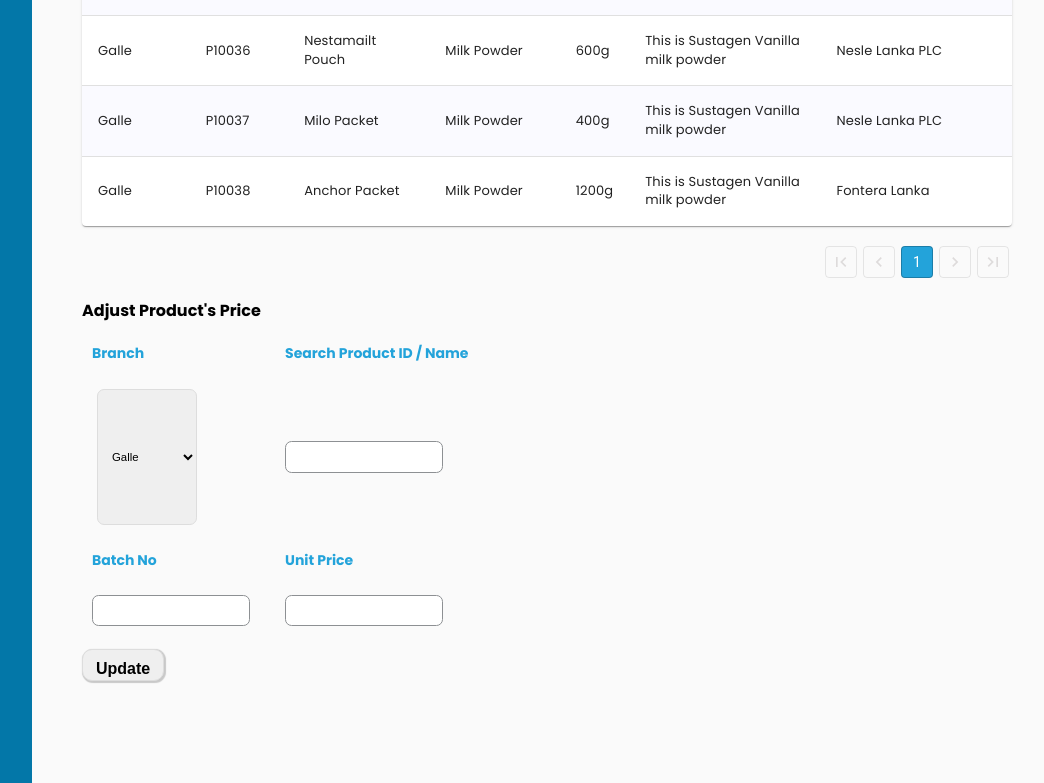
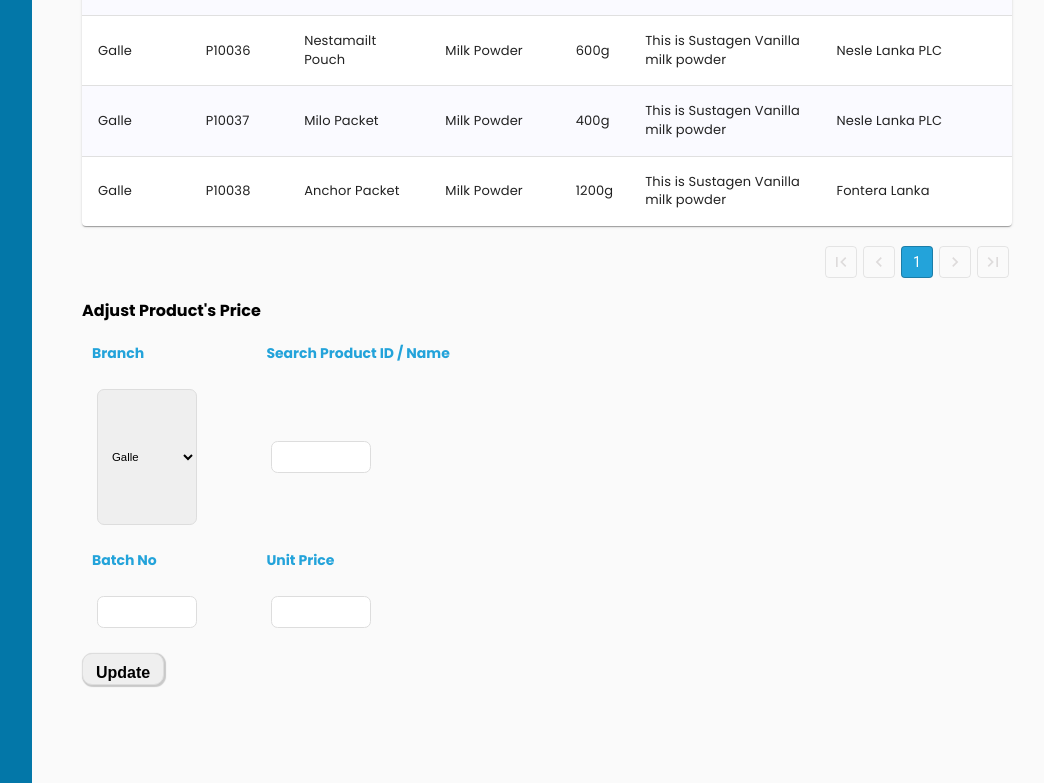
Before and after one commit to priyashankapgui/CMS, a React (Create React App) app: page /products in a window 1280 px wide. Shown: the part 497-1280 px from the top of the page, without its empty margins (218-1262 px from the left). Built offline with nearby package versions, Linux system fonts and the light colour scheme; a web font is replaced by a local one.

Commit message:
Add 'type' prop to InputField component

```diff
--- a/src/Components/InputField/InputField.jsx
+++ b/src/Components/InputField/InputField.jsx
@@ -25,10 +25,11 @@ const IconContainer = styled.span`
   transform: translateY(-50%);
 `;
 
-function InputField({ id, name, placeholder, onChange, editable, borderRadius, height, width, marginTop ,children }) {
+function InputField({ type, id, name, placeholder, onChange, editable, borderRadius, height, width, marginTop ,children }) {
     return (
         <InputContainer>
             <Input
+                type={type}
                 id={id}
                 name={name}
                 placeholder={placeholder}
```
